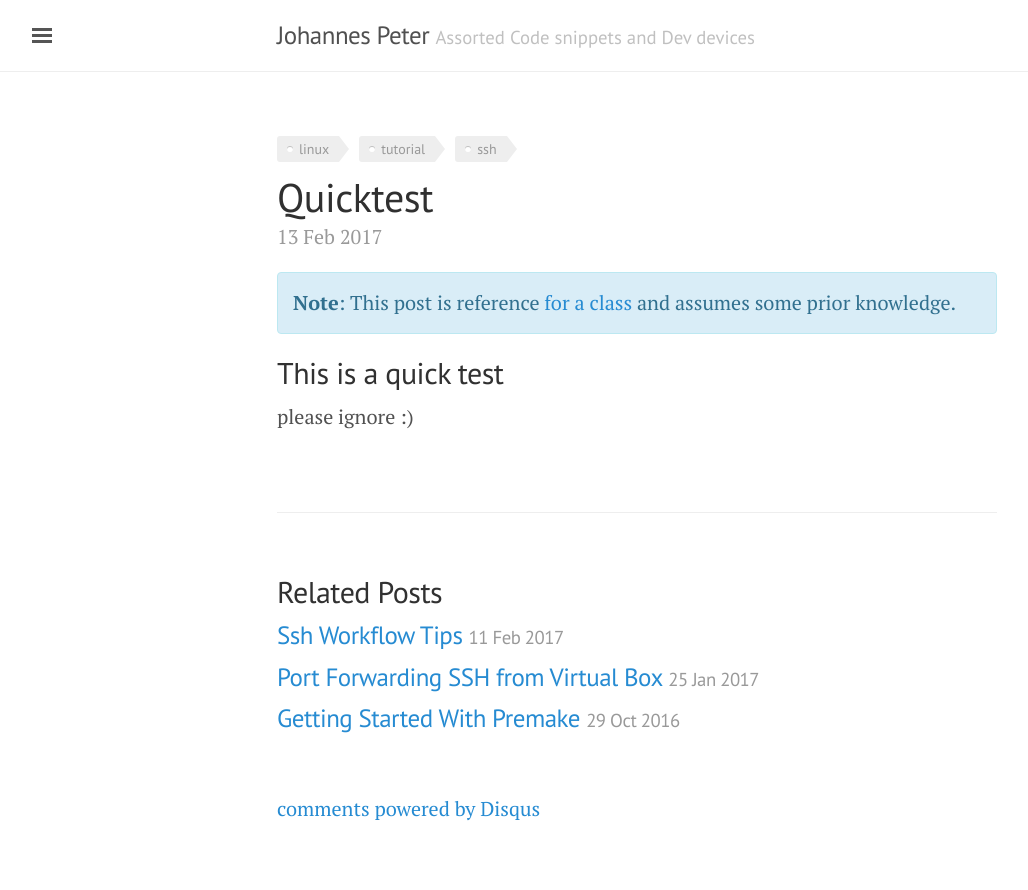
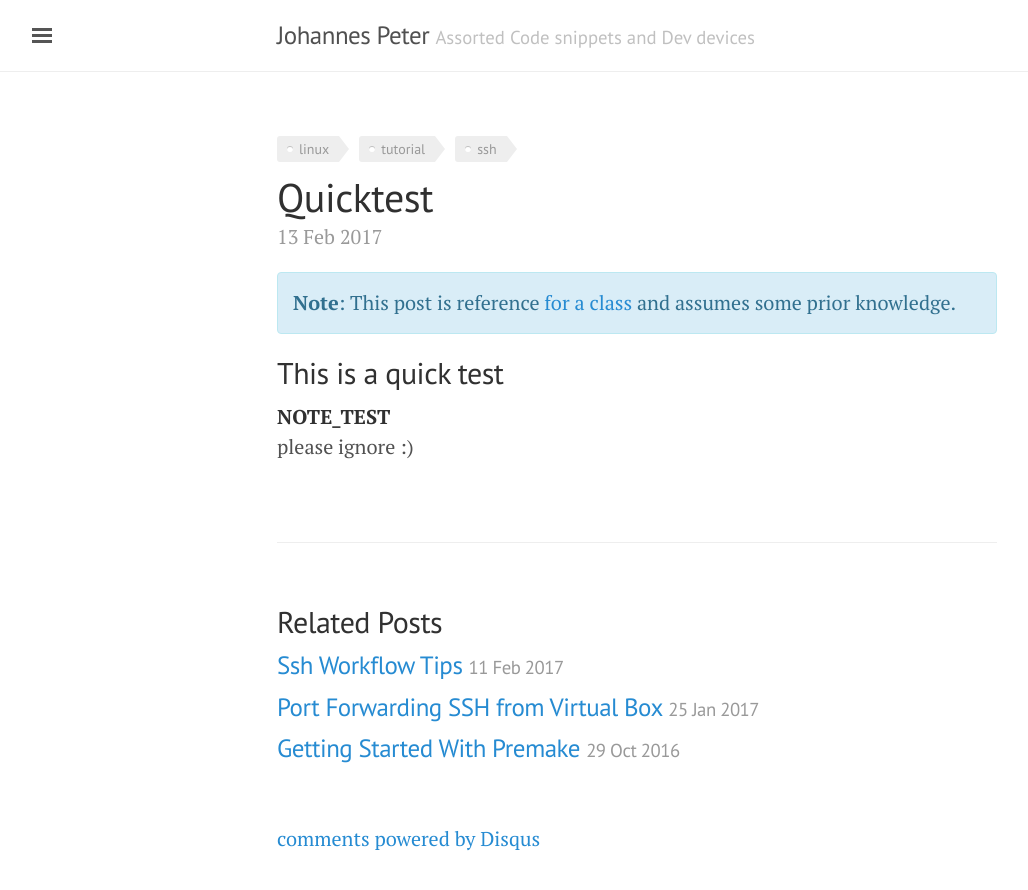
Before and after one commit to JohannesMP/com.johannesmp.blog, a Jekyll site: the page built from _posts/2017-02-13-quickTest.md, in a window 1280 px wide. Shown: the top 890 px of the page, without its empty margins (3-1031 px from the left). Built offline with Jekyll 4.4.1, drawn with Linux system fonts in a browser that asks for light colours; nearby versions of some CDN libraries; comment, search, counter and statistics services are not loaded.

Commit message:
Updated 2017-02-13-quickTest.md

```diff
--- a/_posts/2017-02-13-quickTest.md
+++ b/_posts/2017-02-13-quickTest.md
@@ -15,4 +15,7 @@ note_body: >-
 ---
 ## This is a quick test
 
+{% include custom/notebox.html %}
+
+
 please ignore :)
```
